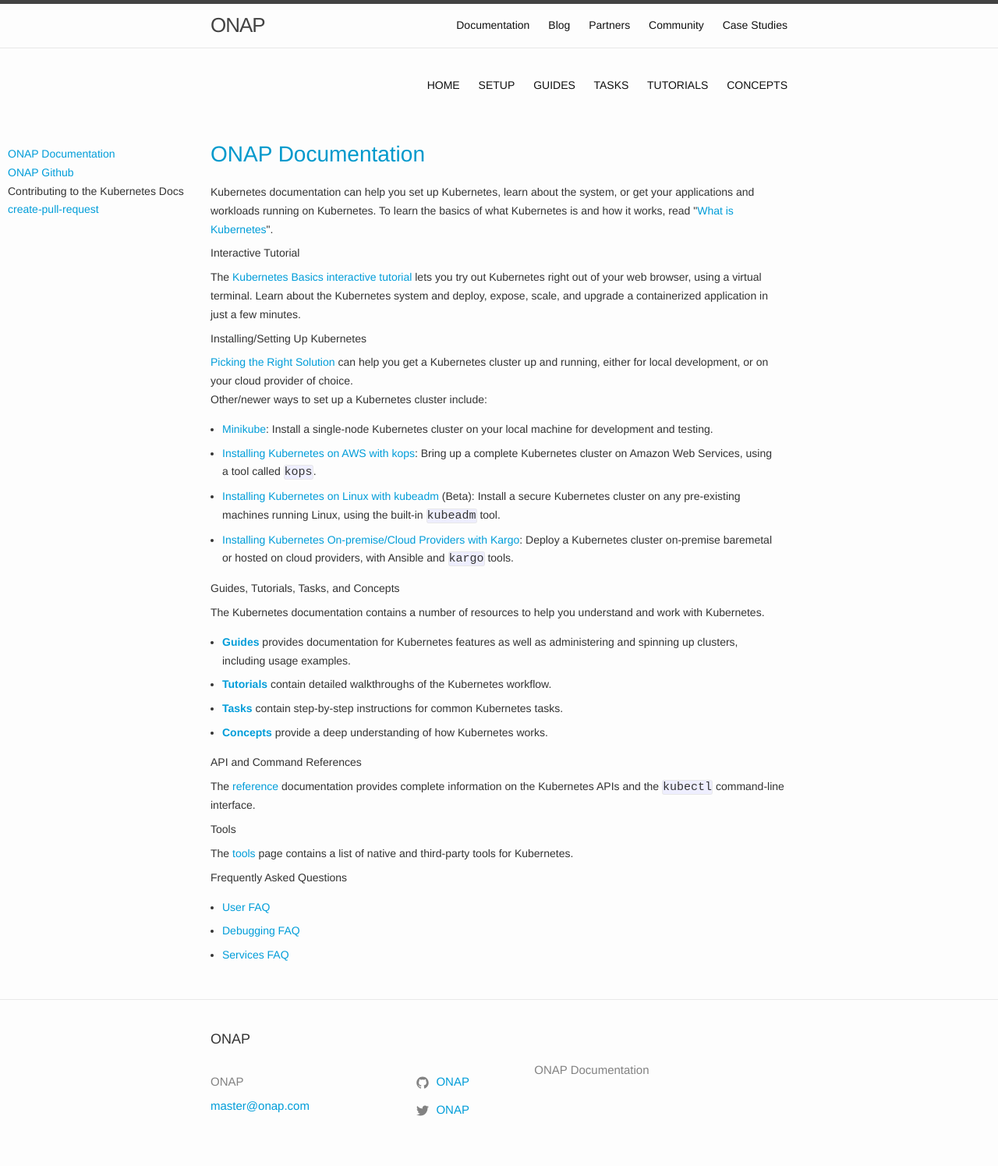
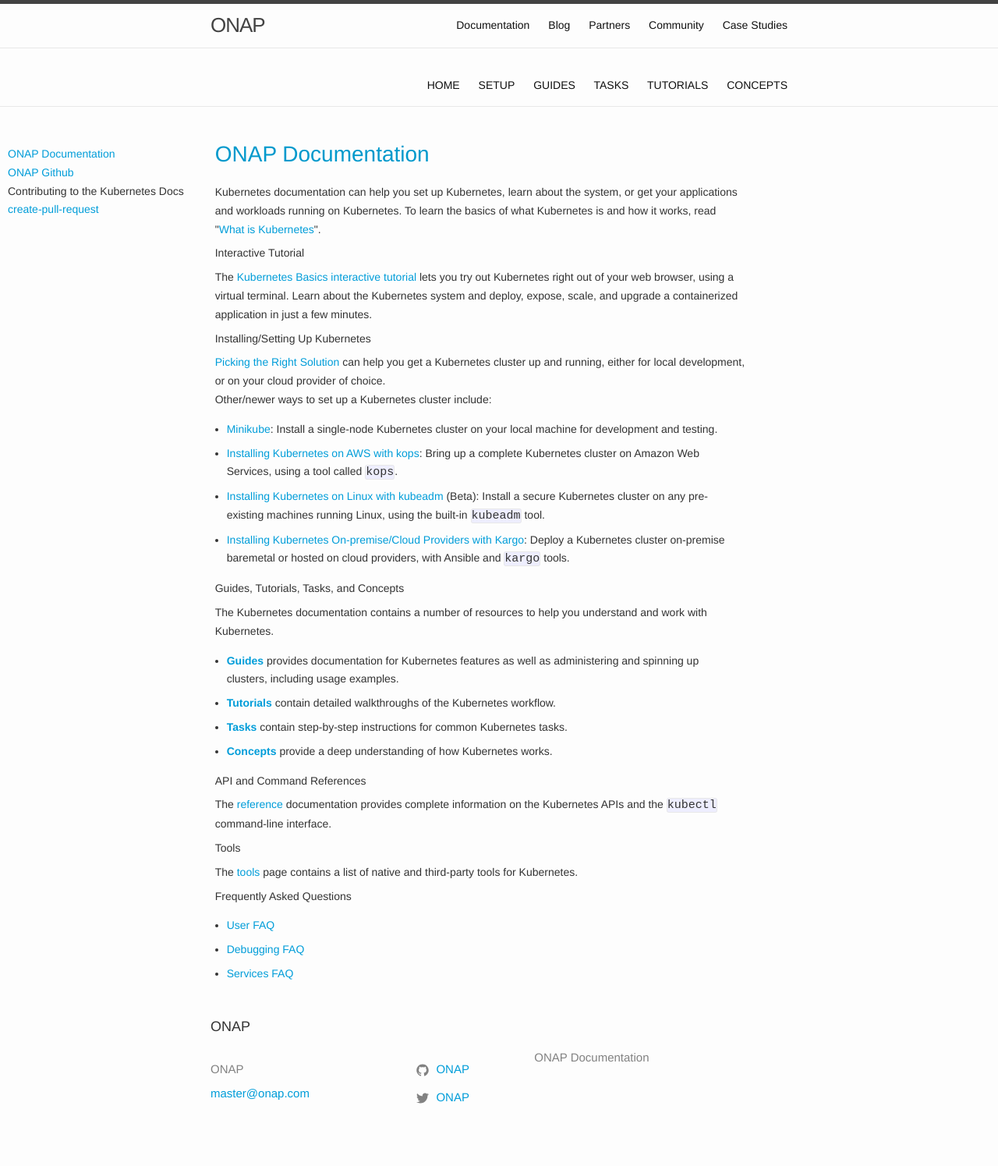
Before and after one commit to pnpdjie/pnpdjie.github.io, a Jekyll site: the page built from docs/blog/index.md, in a window 1280 px wide. Shown: the whole page at 78% size. Built offline with Jekyll 4.4.1, drawn with Linux system fonts in a browser that asks for light colours; cached includes are drawn as plain includes.

Commit message:
add style

```diff
--- a/_layouts/docwithnav.html
+++ b/_layouts/docwithnav.html
@@ -38,7 +38,7 @@
         </div>
   </div>
 
-  <div>
+  <div style="float: left; WIDTH: 58%;">
 
 <main class="page-content" aria-label="Content">
       <div class="wrapper">
```
